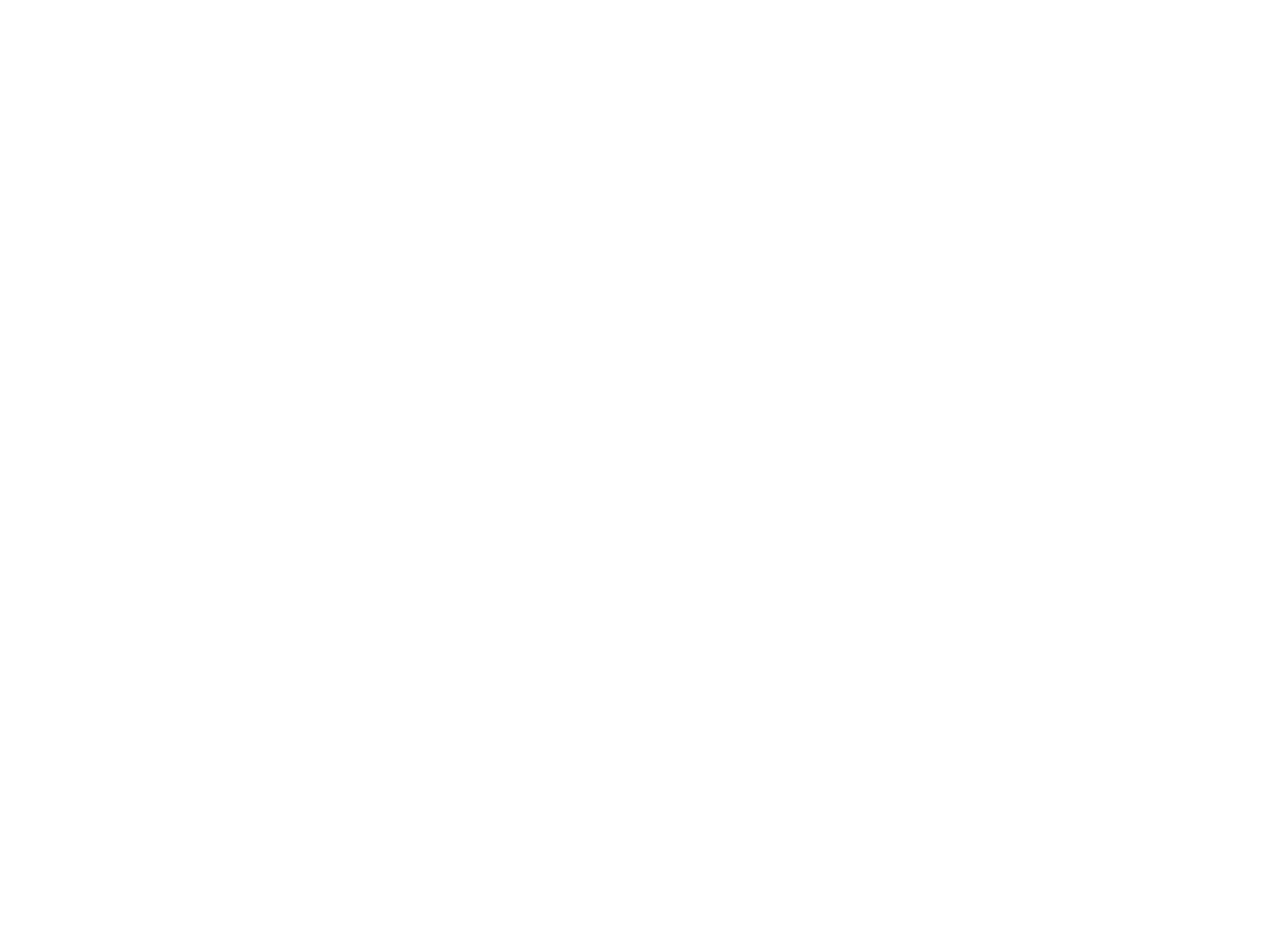
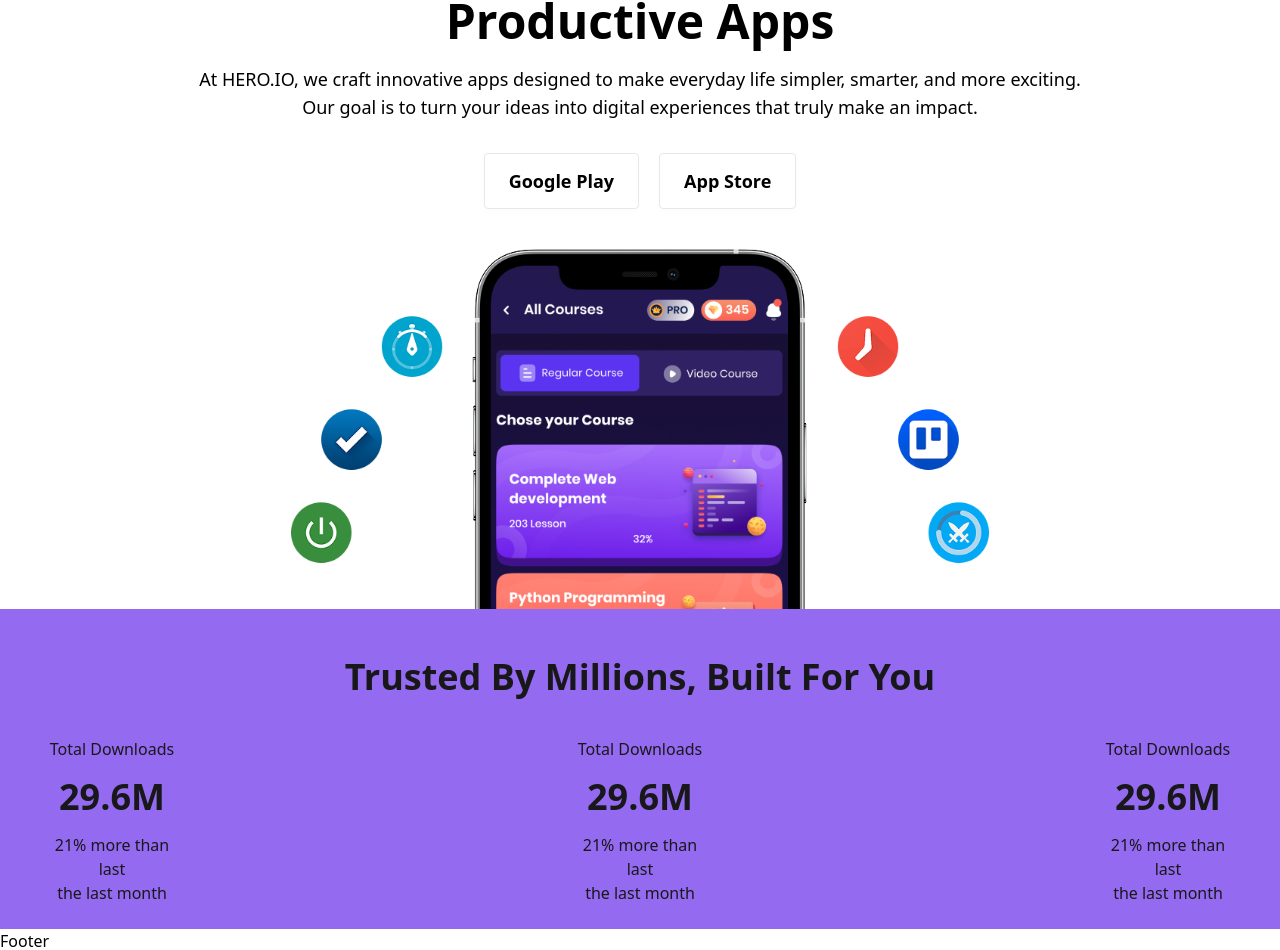
Before and after one commit to abdullahwazih/react_project_appstore, a React (Vite) app: page / in a window 1280 px wide. Shown: the part 159-1109 px from the top of the page. Before the commit the page ends 800 px from the top, so only its background shows below. Built offline with nearby package versions, Linux system fonts and the light colour scheme.

Commit message:
Hero Section

```diff
--- a/src/App.css
+++ b/src/App.css
@@ -1,2 +1,4 @@
 @import "tailwindcss";
+
+
 @plugin "daisyui";
--- /dev/null
+++ b/src/Pages/Root/Components/Banner.jsx
@@ -0,0 +1,46 @@
+import React from 'react'
+import heroImg from '../../../assets/hero.png'
+
+const Banner = () => {
+    return (
+        <>
+            <p className='text-black text-5xl font-bold text-center mt-10'>
+                We Build <br></br> Productive Apps
+            </p>
+            <p className='text-black text-center mt-5 text-lg font-thin'>
+                At HERO.IO, we craft innovative apps designed to make everyday life simpler, smarter, and more exciting.<br></br>Our goal is to turn your ideas into digital experiences that truly make an impact.
+            </p>
+
+            <div className='flex justify-center gap-5 mt-8'>
+
+                <button className="btn btn-xs text-lg bg-white text-black sm:btn-sm md:btn-md lg:btn-lg xl:btn-xl">Google Play</button>
+                <button className="btn btn-xs text-lg bg-white text-black sm:btn-sm md:btn-md lg:btn-lg xl:btn-xl">App Store</button>
+            </div>
+
+            <img className='h-90 mx-auto mt-10' src={heroImg} alt="Hero Image" />
+            <div className="text-center bg-[#946af0] h-80 w-full p-12">
+                <p className="font-bold text-4xl">Trusted By Millions, Built For You</p>
+                <div className="flex justify-center gap-100 mt-10">
+                    <div>
+                        <p>Total Downloads</p>
+                        <p className="text-4xl font-bold mt-4 mb-4">29.6M</p>
+                        <p>21% more than last<br></br>the last month</p>
+                    </div>
+                    <div>
+                        <p>Total Downloads</p>
+                        <p className="text-4xl font-bold mt-4 mb-4">29.6M</p>
+                        <p>21% more than last<br></br>the last month</p>
+                    </div>
+                    <div>
+                        <p>Total Downloads</p>
+                        <p className="text-4xl font-bold mt-4 mb-4">29.6M</p>
+                        <p>21% more than last<br></br>the last month</p>
+                    </div>
+                </div>
+            </div>
+
+        </>
+    )
+}
+
+export default Banner
--- a/src/Pages/Root/Components/NavBar.jsx
+++ b/src/Pages/Root/Components/NavBar.jsx
@@ -1,5 +1,5 @@
 import React from 'react'
-import { NavLink } from "react-router"      // ✅ Use NavLink
+import { Link, NavLink } from "react-router"
 import logo from '../../../assets/logo.png'
 import githubLogo from '../../../assets/github.png'
 
@@ -8,10 +8,13 @@ const NavBar = () => {
         <div className="navbar shadow-sm text-black">
 
             <div className="navbar-start ml-10">
-                <img src={logo} alt="Logo" className="w-10 h-10" />
-                <a className="btn btn-ghost text-[22px] font-bold text-[#7663e7]">
-                    HERO.IO
-                </a>
+
+                <Link to="/" className="flex items-center gap-2">
+                    <img src={logo} alt="Logo" className="w-10 h-10" />
+                    <span className=" text-[22px] font-bold text-[#7663e7]">
+                        HERO.IO
+                    </span>
+                </Link>
             </div>
 
             <div className="navbar-center hidden lg:flex">
--- a/src/index.css
+++ b/src/index.css
@@ -1,5 +1,19 @@
+
+
+
 :root {
   background-color: white;
-
+  width: 100%;
+  height: 100%;
+  margin: 0;
+  padding: 0;
 
 }
+
+html,
+body{
+  width: 100%;
+  height: 100%;
+  margin: 0;
+  padding: 0;
+}
--- a/src/routes/routes.jsx
+++ b/src/routes/routes.jsx
@@ -4,6 +4,7 @@ import { createBrowserRouter } from "react-router";
 import Root from '../Pages/Root/Components/Root';
 import Apps from '../Pages/Apps/Apps';
 import installation from '../Pages/Installlation/installation';
+import Banner from '../Pages/Root/Components/Banner';
 
 
 export const router = createBrowserRouter([
@@ -12,13 +13,18 @@ export const router = createBrowserRouter([
     Component: Root,
     children: [
       {
+        index: true,
+        Component: Banner,
+      },
+      {
         path: 'apps',
         Component: Apps,
       },
       {
         path: 'installation',
         Component: installation,
-      }
+      },
+
     ]
   },
 ]);
```
